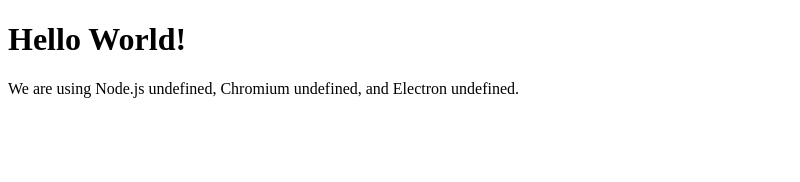
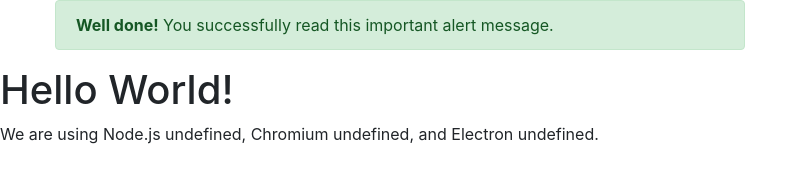
Before and after one commit to lkarski/ivanti-hack-add-printer, an Electron app: page index.html in a window 800 px wide. Drawn offline with nearby package versions, Linux system fonts and the light colour scheme; no server answers.

Commit message:
Add bootstrap for UI

```diff
--- a/index.html
+++ b/index.html
@@ -2,9 +2,15 @@
 <html>
   <head>
     <meta charset="UTF-8">
-    <title>Hello World!</title>
+    <title>Ivanti - Install Printer</title>
+    <link rel="stylesheet" href="node_modules\bootstrap\dist\css\bootstrap.min.css">
   </head>
   <body>
+          <div class="container">
+            <div class="alert alert-success" role="alert">
+              <strong>Well done!</strong> You successfully read this important alert message.
+            </div>
+          </div>
     <h1>Hello World!</h1>
     <!-- All of the Node.js APIs are available in this renderer process. -->
     We are using Node.js <script>document.write(process.versions.node)</script>,
--- a/package.json
+++ b/package.json
@@ -20,6 +20,7 @@
     "electron": "^5.0.2"
   },
   "dependencies": {
-    "node-powershell": "^4.0.0"
+    "node-powershell": "^4.0.0",
+    "bootstrap": "^4.3.1"
   }
 }
```
Also changed, not shown: 1 other file.
